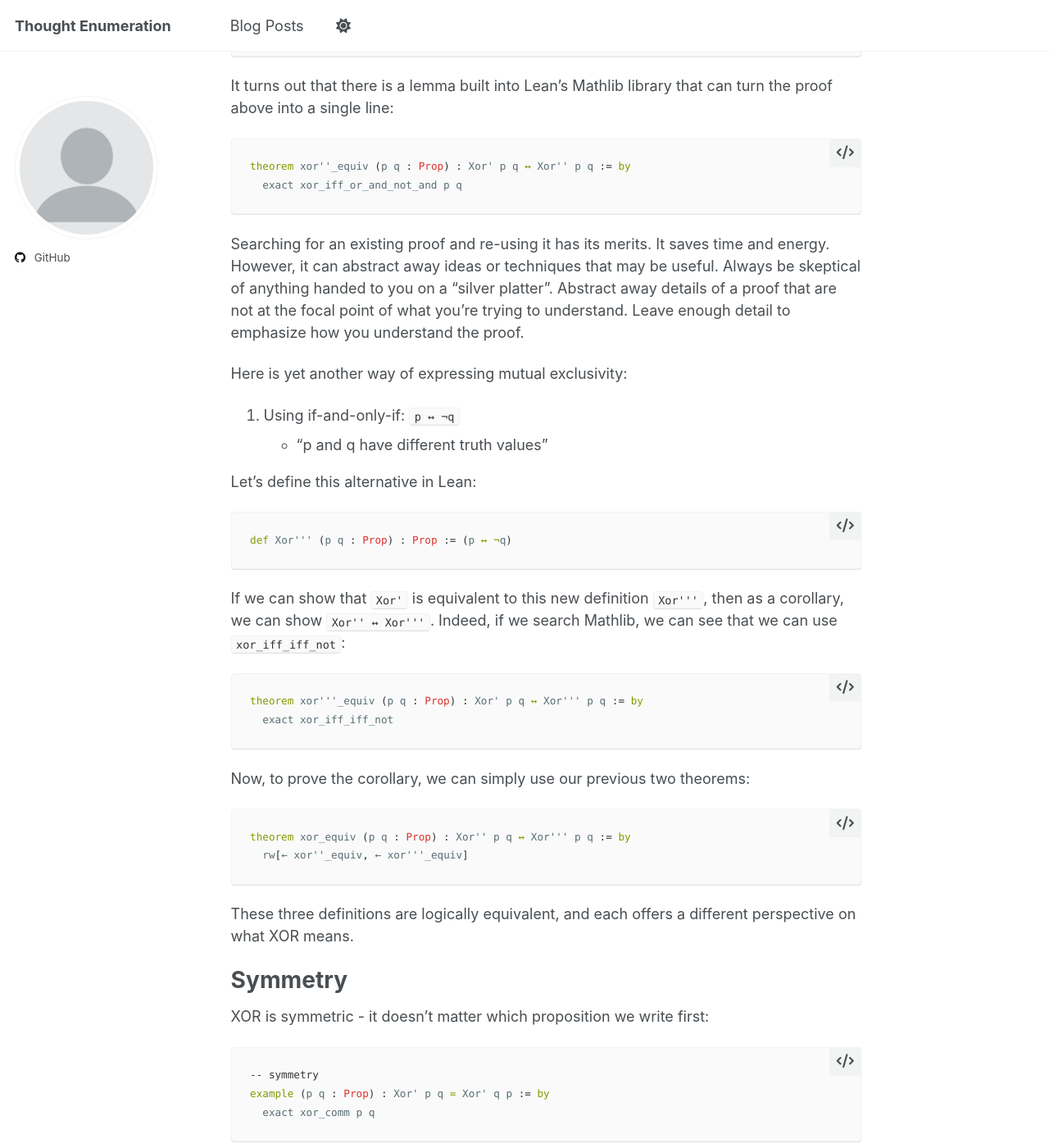
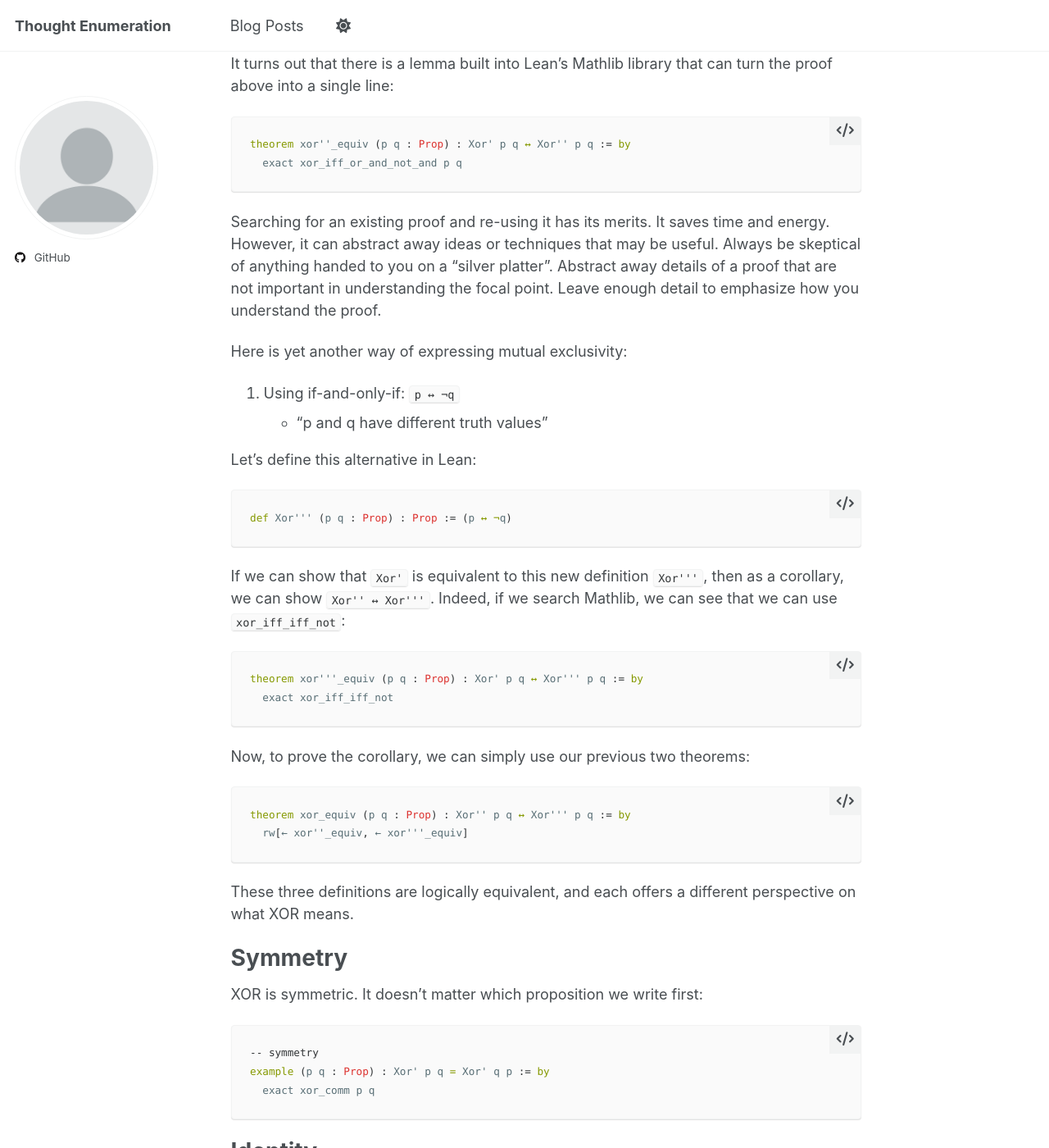
Before and after one commit to sandan/sandan.github.io, a Jekyll site: the page built from _posts/2025-09-10-blog-6.md, in a window 1280 px wide and 1400 px high, scrolled down 3849 px. Shown: the whole window at 82% size. Built offline with Jekyll 4.4.1, drawn with Linux system fonts in a browser that asks for light colours; a script that is not in the unit is left out; some of the changed text lies outside the part shown.

Commit message:
small edits for clarity

````diff
--- a/_posts/2025-09-10-blog-6.md
+++ b/_posts/2025-09-10-blog-6.md
@@ -41,7 +41,7 @@ xor evaluates to `True` when the booleans have different values and `False` othe
 
 ## 2. Proposition XOR
 
-For logical proofs, we need to work with Propositions. In Lean, `Xor'` is defined as follows
+For logical proofs, we need to work with Propositions. In Lean, `Xor'` is defined as follows:
 ```lean
 Xor' (a b : Prop) : Prop
 ```
@@ -141,7 +141,7 @@ It turns out that there is a lemma built into Lean's Mathlib library that can tu
 theorem xor''_equiv (p q : Prop) : Xor' p q ↔ Xor'' p q := by
   exact xor_iff_or_and_not_and p q
 ```
-Searching for an existing proof and re-using it has its merits. It saves time and energy. However, it can abstract away ideas or techniques that may be useful. Always be skeptical of anything handed to you on a "silver platter". Abstract away details of a proof that are not at the focal point of what you're trying to understand. Leave enough detail to emphasize how you understand the proof.
+Searching for an existing proof and re-using it has its merits. It saves time and energy. However, it can abstract away ideas or techniques that may be useful. Always be skeptical of anything handed to you on a "silver platter". Abstract away details of a proof that are not important in understanding the focal point. Leave enough detail to emphasize how you understand the proof.
 
 Here is yet another way of expressing mutual exclusivity:
 3. Using if-and-only-if: `p ↔ ¬q`
@@ -169,7 +169,7 @@ These three definitions are logically equivalent, and each offers a different pe
 
 # Symmetry
 
-XOR is symmetric - it doesn't matter which proposition we write first:
+XOR is symmetric. It doesn't matter which proposition we write first:
 ```lean
 -- symmetry
 example (p q : Prop) : Xor' p q = Xor' q p := by
````
Also changed, not shown: other parts of _posts/2025-09-10-blog-6.md (+1 -1 lines).
